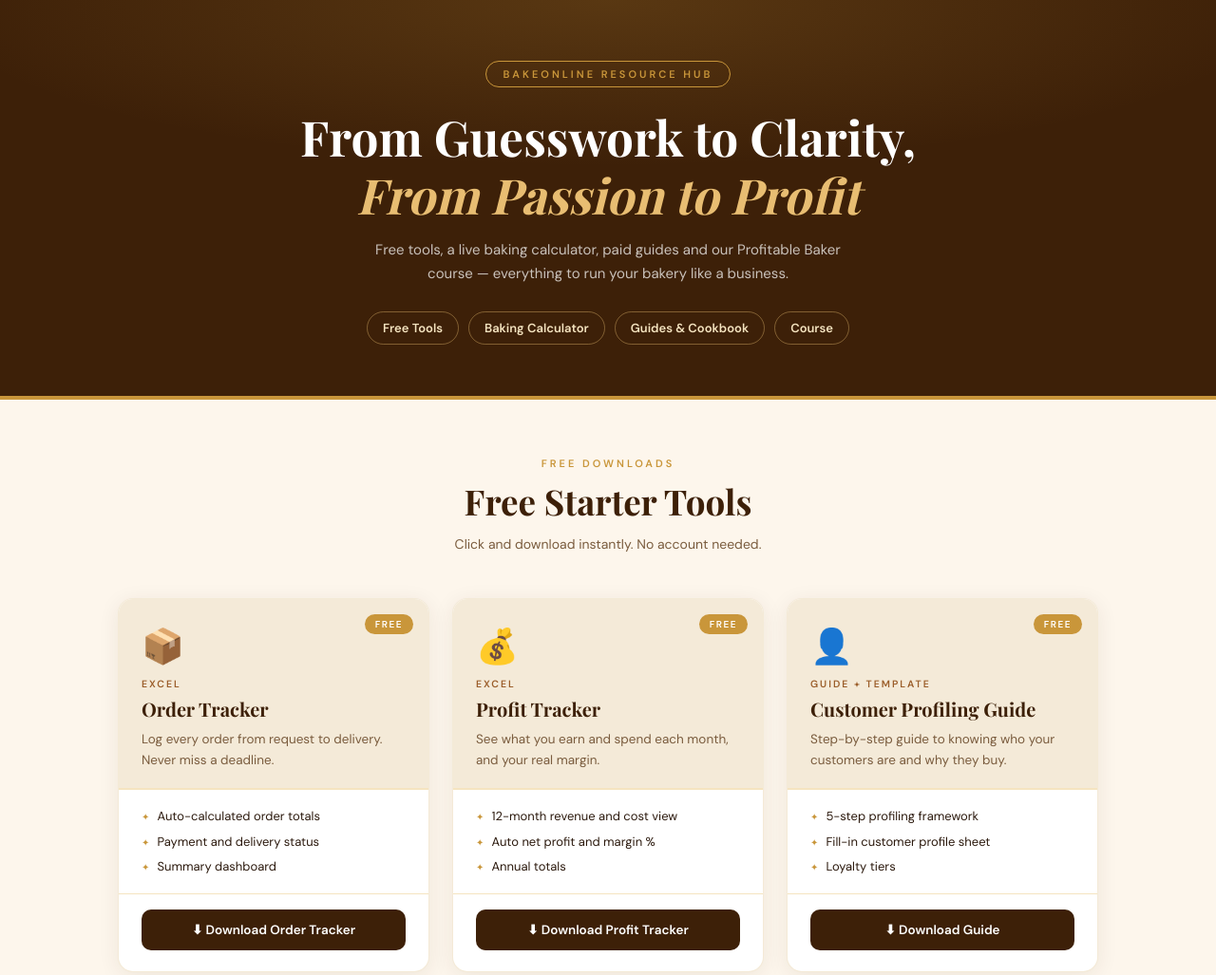
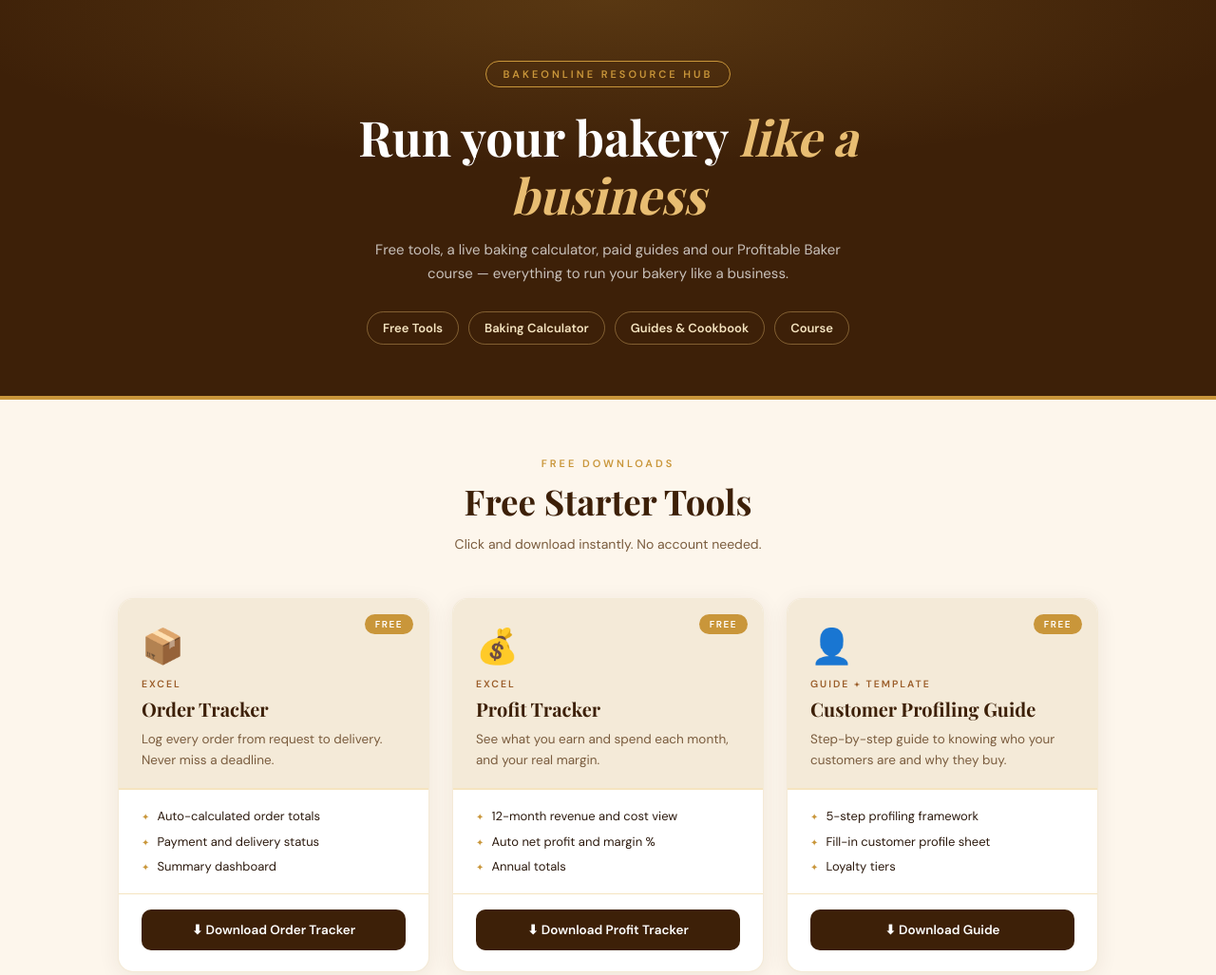
Before and after one commit to sharifagift/bakeonline, a plain HTML site: page bakeonline-resources (4).html in a window 1280 px wide. Shown: the top 1027 px of the page at 95% size. Drawn offline with nearby package versions, Linux system fonts and the light colour scheme; a web font is replaced by a local one.

Commit message:
Update bakeonline-resources (4).html

```diff
--- a/bakeonline-resources (4).html
+++ b/bakeonline-resources (4).html
@@ -104,7 +104,7 @@ input:focus{outline:2px solid var(--g);border-color:var(--g)}
 
 <section class="hero">
  <div class="pill">BakeOnline Resource Hub</div>
- <h1>From Guesswork to Clarity, <span>From Passion to Profit</span></h1>
+ <h1>Run your bakery <span>like a business</span></h1>
  <p>Free tools, a live baking calculator, paid guides and our Profitable Baker course — everything to run your bakery like a business.</p>
  <div class="nav"><a href="#free">Free Tools</a><a href="#calculator">Baking Calculator</a><a href="#guides">Guides & Cookbook</a><a href="#course">Course</a></div>
 </section>
```
